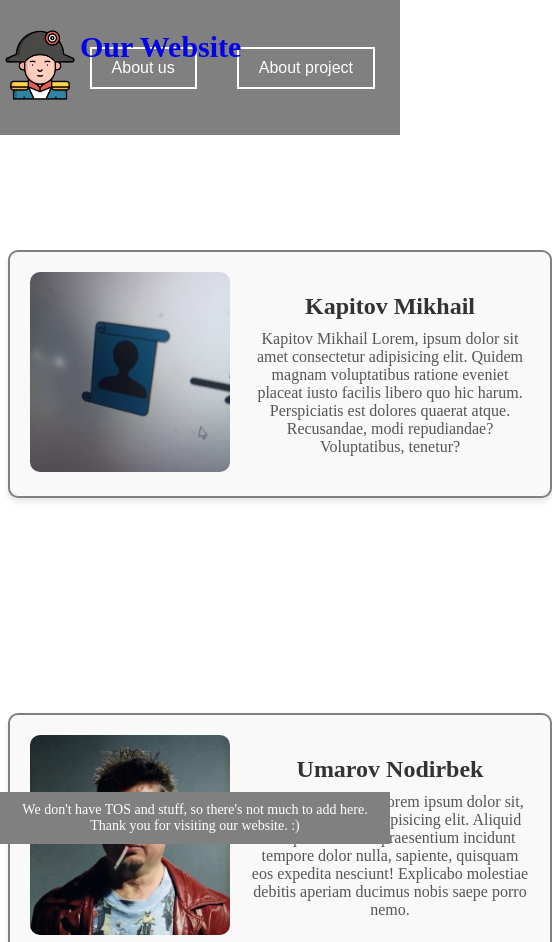
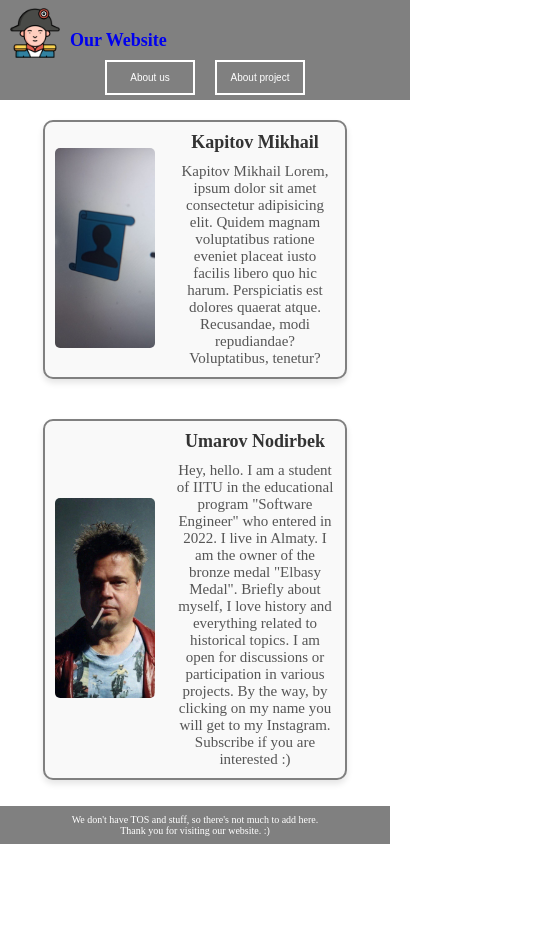
Before and after one commit to MikhailKapitov/web-project-MAN, a plain HTML site: page about_us.html in a window 390 px wide. Shown: the top 942 px of the page, 552 px wide, since content can reach past the window. After the commit the page ends 844 px from the top, so only its background shows below. Drawn offline with Linux system fonts and the light colour scheme.

Commit message:
add some temp realization for adaptive design and just correct my part in about us

```diff
--- a/about_us.html
+++ b/about_us.html
@@ -39,10 +39,11 @@
           <img src="images/person2.jpg" alt="Photo of Umarov Nodirbek" class="dynamic-photo">
         </div>
         <div class="person-info">
-          <h2>Umarov Nodirbek</h2>
-          <p>Umarov Nodirbek  Lorem ipsum dolor sit, amet consectetur adipisicing elit.
-            Aliquid voluptas dolorum praesentium incidunt tempore dolor nulla, sapiente, quisquam eos expedita nesciunt!
-            Explicabo molestiae debitis aperiam ducimus nobis saepe porro nemo.</p>
+          <h2><a href="https://www.instagram.com/umaroff1/" style="text-decoration: none; color: inherit;">Umarov Nodirbek</a></h2>
+          <p>Hey, hello. I am a student of IITU in the educational program "Software Engineer" who entered in 2022.
+            I live in Almaty. I am the owner of the bronze medal "Elbasy Medal". Briefly about myself,
+            I love history and everything related to historical topics. I am open for discussions or participation in various projects.
+            By the way, by clicking on my name you will get to my Instagram. Subscribe if you are interested :) </p>
         </div>
       </div>
     </div>
--- a/css/styles.css
+++ b/css/styles.css
@@ -9,6 +9,7 @@ footer#footer {
 	padding: 10px 0;
 	font-size: 14px;
 }
+
 
 header#header {
     background-color: gray;
@@ -76,8 +77,8 @@ header#header .buttons button:hover {
 }
 
 .about-person .person-photo img {
-    width: 200px;
-    height: 200px;
+    width: 180px;
+    height: 180px;
     border-radius: 10px;
     object-fit: cover;
 }
@@ -144,7 +145,6 @@ header#header .buttons button:hover {
   #about-site {
     margin: auto;
     max-width: 800px;
-    /* margin: auto;  */
     padding-top: 150px;
     padding-bottom:30px;
     background-color: #f7f7f7;
@@ -182,7 +182,6 @@ header#header .buttons button:hover {
     margin-bottom: 10px;
 }
 
-/* Отдельные секции */
 #about-site section {
     margin-bottom: 30px;
 }
@@ -191,34 +190,111 @@ header#header .buttons button:hover {
 
 
 
-/* @media only screen and (max-width: 426px) {
-    .illustrated-grid {
-        display:block;
+
+
+@media only screen and (max-width: 768px) {
+
+    header#header .logo {
+        text-align: left;
+        height: 50px;
+    }
+    header#header .logo img {
+        width: 60px;
+        height: 60px;
+    }
+    header#header .logo span {
+        left: 70px;
+        top: 30px;
+        font-size: 18px;
     }
 
-} */
-
-@media only screen and (max-width: 768px) {
     .illustrated-grid {
+        margin-top: 130px;
         grid-template-columns: 1fr;
-        gap: 20px;
+    }
+    footer#footer {
+        position: fixed;
+        padding: 8px 0;
+        font-size: 10px;
     }
 
     .blog-post {
-        width: 427px;
-        margin: 0 auto;
+        width: 420px;
+        margin: 15px auto;
     }
+
+
+    .about-person {
+        margin: 15px auto;
+        width: 420px;
+        padding: 10px;
+    }
+
+
+    .about-person .person-photo img {
+        width: 130px;
+        border-radius: 10px;
+    }
+
 }
 
 @media only screen and (max-width: 426px) {
     .illustrated-grid {
-        display: flex;
+        margin-top: 100px;
+        grid-template-columns: 1fr;
+    }
+    header#header {
         flex-direction: column;
-        gap: 15px; /
+        align-items: flex-start;
+        padding: 10px;
+        width: 100%;
+    }
+    header#header .logo {
+        text-align: left;
+        height: 50px;
+    }
+    header#header .logo img {
+        width: 50px;
+        height: 50px;
+    }
+    header#header .logo span {
+        left: 70px;
+        top: 30px;
+        font-size: 18px;
+    }
+    header#header .buttons {
+        width: 200px;
+        height: 30px;
+        margin: auto;
+    }
+
+    header#header .buttons button {
+        width: 90%;
+        font-size: 10px;
+        padding: 10px;
+        margin: auto;
+    }
+
+    .about-person .person-photo img {
+        width: 100px;
+        border-radius: 5px;
+    }
+    .about-person .person-info h2 {
+        font-size: 18px;
+    }
+
+    .about-person .person-info p {
+        font-size: 15px;
+    }
+    .about-person{
+        margin:20px auto;
+        width: 280px;
+        gap: 20px;
+        padding: 10px;
     }
 
     .blog-post {
-        width: 100%;
-        margin: 0;
+        width: 280px;
+        margin: 15px auto;
     }
 }
```
